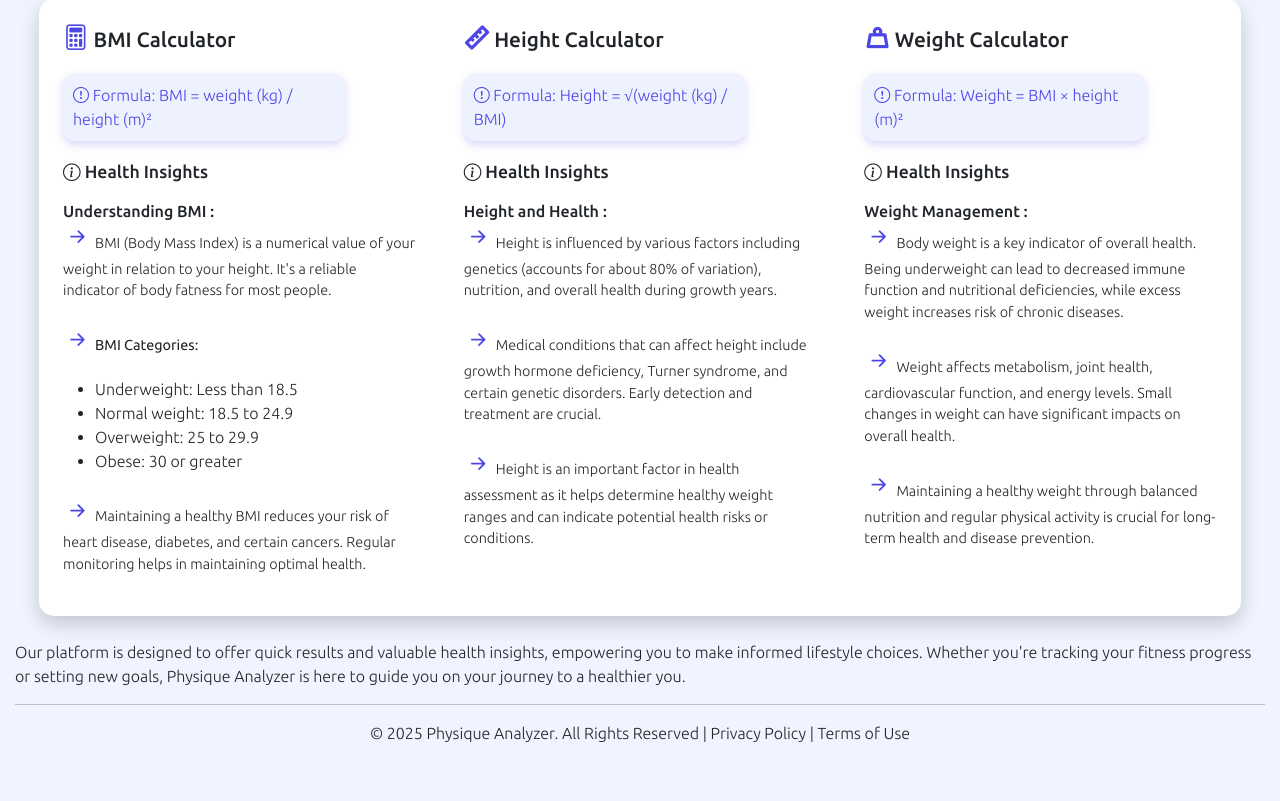
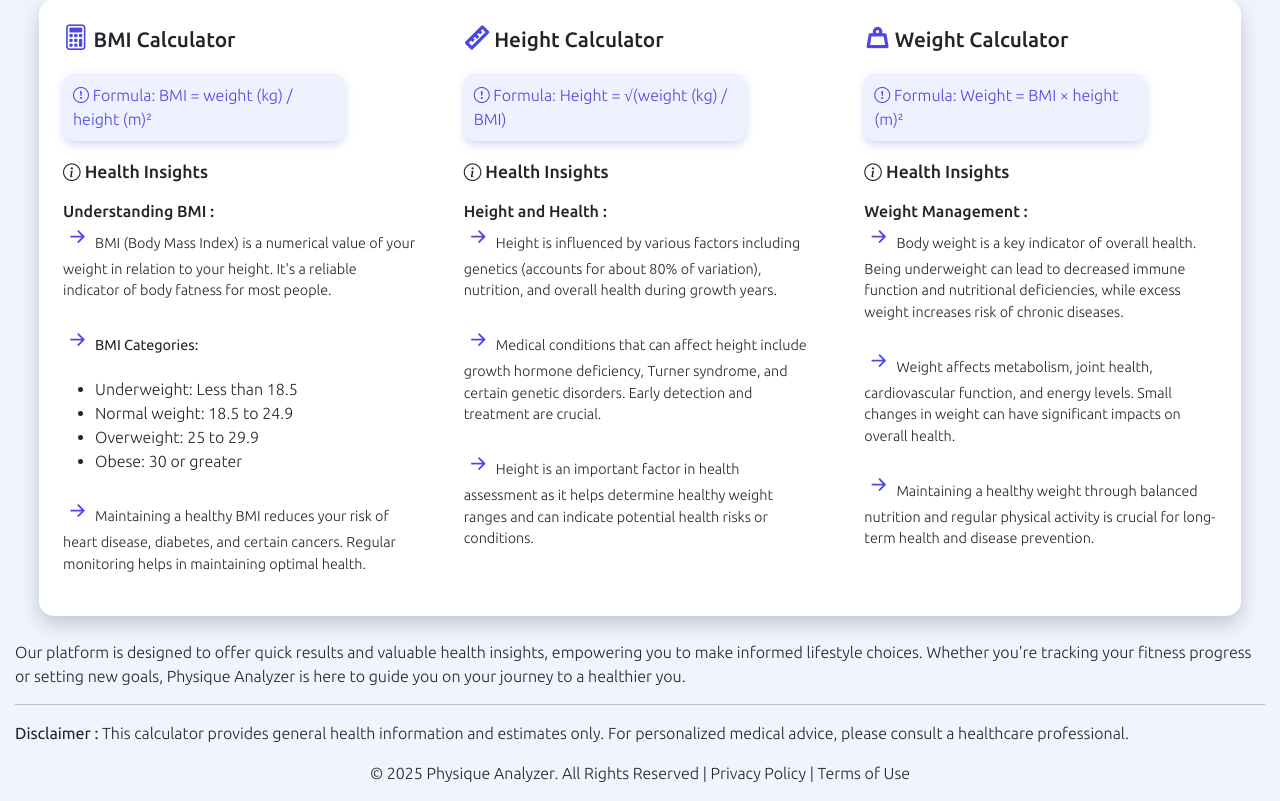
Before and after one commit to devAwais3/physiqueAnalyzer-JS, a plain HTML site: page index.html in a window 1280 px wide. Shown: the part 571-1372 px from the top of the page. Before the commit the page ends 1332 px from the top, so only its background shows below. Drawn offline with nearby package versions, Linux system fonts and the light colour scheme.

Commit message:
added a simple disclaimer paragraph

```diff
--- a/index.html
+++ b/index.html
@@ -122,6 +122,7 @@
             here to guide you on your journey to a healthier you.</p>
         <!-- Footer Part -->
         <hr>
+        <p><strong>Disclaimer : </strong> This calculator provides general health information and estimates only. For personalized medical advice, please consult a healthcare professional.</p>
         <p class="text-center">&copy; 2025 Physique Analyzer. All Rights Reserved | Privacy Policy | Terms of Use</p>
     </div>
     <!-- Columns End -->
```
